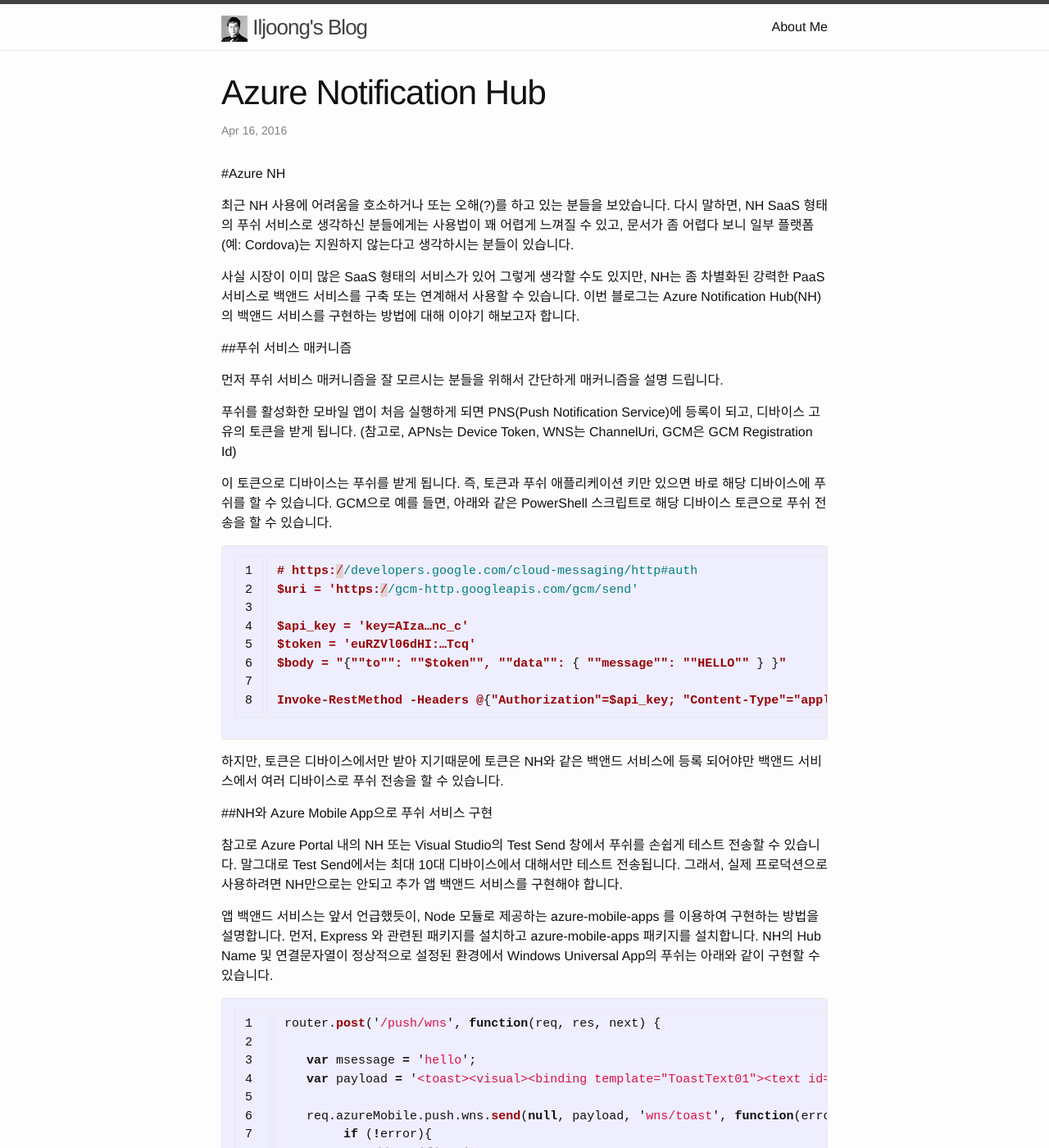
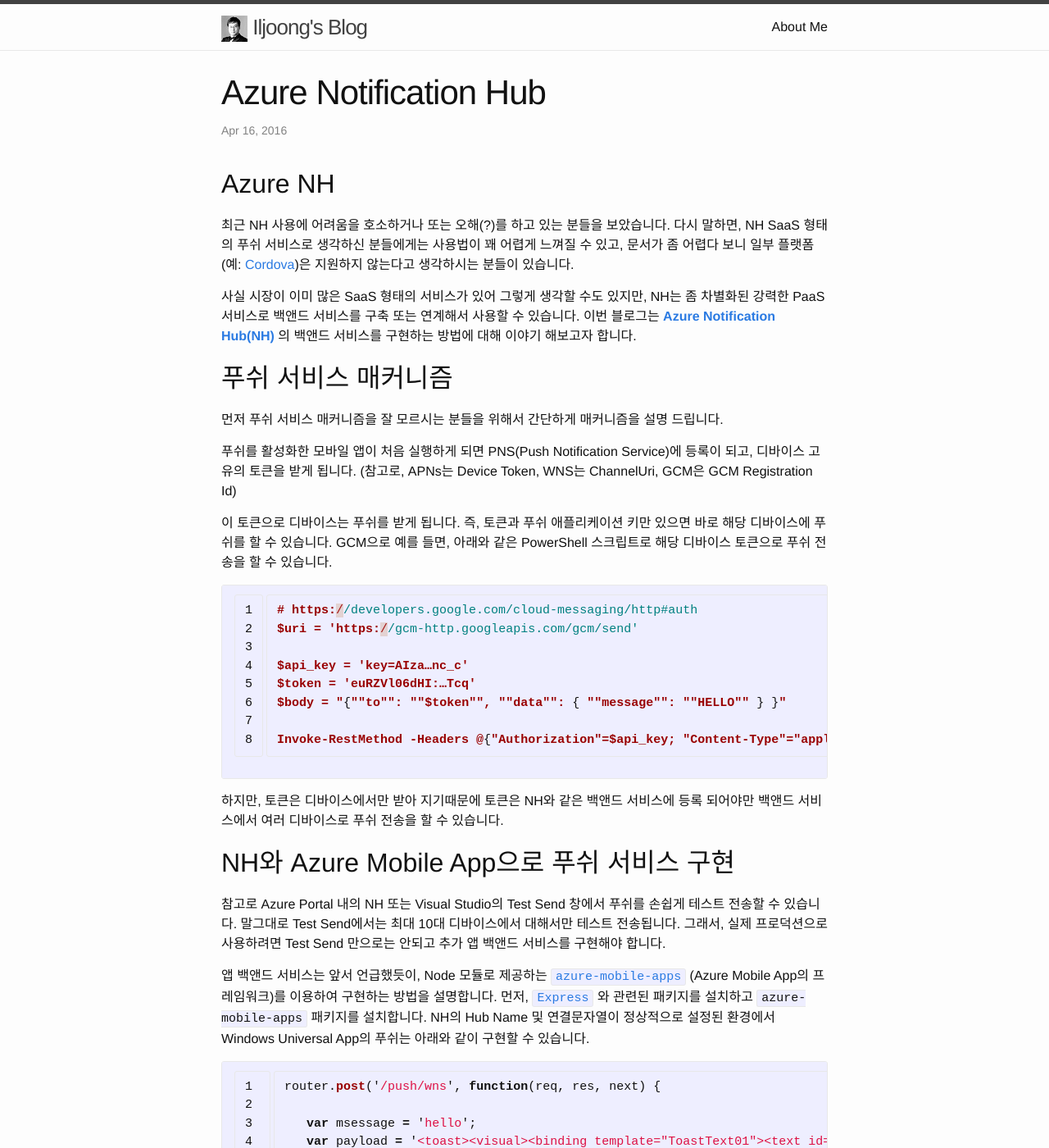
Before and after one commit to iljoong/iljoong.github.io, a Jekyll site: the page built from _posts/2016-04-16-Github-NHDemo.md, in a window 1280 px wide and 1400 px high. Shown: the whole window at 82% size. Built offline with Jekyll 4.4.1, drawn with Linux system fonts in a browser that asks for light colours; some of the changed text lies outside the part shown.

Commit message:
improve doc 20160417

```diff
--- a/_posts/2016-04-16-Github-NHDemo.md
+++ b/_posts/2016-04-16-Github-NHDemo.md
@@ -5,13 +5,13 @@ date:   2016-04-16 09:00:00 +0000
 categories: project
 ---
 
-#Azure NH
+## Azure NH
 
-최근 NH 사용에 어려움을 호소하거나 또는 오해(?)를 하고 있는 분들을 보았습니다. 다시 말하면, NH SaaS 형태의 푸쉬 서비스로 생각하신 분들에게는 사용법이 꽤 어렵게 느껴질 수 있고, 문서가 좀 어렵다 보니 일부 플랫폼(예: Cordova)는 지원하지 않는다고 생각하시는 분들이 있습니다.
+최근 NH 사용에 어려움을 호소하거나 또는 오해(?)를 하고 있는 분들을 보았습니다. 다시 말하면, NH SaaS 형태의 푸쉬 서비스로 생각하신 분들에게는 사용법이 꽤 어렵게 느껴질 수 있고, 문서가 좀 어렵다 보니 일부 플랫폼(예: [Cordova](http://cordova.apache.org/))은 지원하지 않는다고 생각하시는 분들이 있습니다.
 
-사실 시장이 이미 많은 SaaS 형태의 서비스가 있어 그렇게 생각할 수도 있지만, NH는 좀 차별화된 강력한 PaaS 서비스로 백앤드 서비스를 구축 또는 연계해서 사용할 수 있습니다. 이번 블로그는 Azure Notification Hub(NH) 의 백앤드 서비스를 구현하는 방법에 대해 이야기 해보고자 합니다.
+사실 시장이 이미 많은 SaaS 형태의 서비스가 있어 그렇게 생각할 수도 있지만, NH는 좀 차별화된 강력한 PaaS 서비스로 백앤드 서비스를 구축 또는 연계해서 사용할 수 있습니다. 이번 블로그는 [**Azure Notification Hub(NH)**](https://azure.microsoft.com/services/notification-hubs/) 의 백앤드 서비스를 구현하는 방법에 대해 이야기 해보고자 합니다.
 
-##푸쉬 서비스 매커니즘
+## 푸쉬 서비스 매커니즘
 
 먼저 푸쉬 서비스 매커니즘을 잘 모르시는 분들을 위해서 간단하게 매커니즘을 설명 드립니다.
 
@@ -32,11 +32,11 @@ Invoke-RestMethod -Headers @{"Authorization"=$api_key; "Content-Type"="applicati
 
 하지만, 토큰은 디바이스에서만 받아 지기때문에 토큰은 NH와 같은 백앤드 서비스에 등록 되어야만 백앤드 서비스에서 여러 디바이스로 푸쉬 전송을 할 수 있습니다.
 
-##NH와 Azure Mobile App으로 푸쉬 서비스 구현
+## NH와 Azure Mobile App으로 푸쉬 서비스 구현
 
-참고로 Azure Portal 내의 NH 또는 Visual Studio의 Test Send 창에서 푸쉬를 손쉽게 테스트 전송할 수 있습니다. 말그대로 Test Send에서는 최대 10대 디바이스에서 대해서만 테스트 전송됩니다. 그래서, 실제 프로덕션으로 사용하려면 NH만으로는 안되고 추가 앱 백앤드 서비스를 구현해야 합니다.
+참고로 Azure Portal 내의 NH 또는 Visual Studio의 Test Send 창에서 푸쉬를 손쉽게 테스트 전송할 수 있습니다. 말그대로 Test Send에서는 최대 10대 디바이스에서 대해서만 테스트 전송됩니다. 그래서, 실제 프로덕션으로 사용하려면 Test Send 만으로는 안되고 추가 앱 백앤드 서비스를 구현해야 합니다.
 
-앱 백앤드 서비스는 앞서 언급했듯이, Node 모듈로 제공하는 azure-mobile-apps 를 이용하여 구현하는 방법을 설명합니다. 먼저, Express 와 관련된 패키지를 설치하고 azure-mobile-apps 패키지를 설치합니다. NH의 Hub Name 및 연결문자열이 정상적으로 설정된 환경에서 Windows Universal App의 푸쉬는 아래와 같이 구현할 수 있습니다.
+앱 백앤드 서비스는 앞서 언급했듯이, Node 모듈로 제공하는 [`azure-mobile-apps`](https://www.npmjs.com/package/generator-azure-mobile-apps) (Azure Mobile App의 프레임워크)를 이용하여 구현하는 방법을 설명합니다. 먼저, [`Express`](http://expressjs.com/) 와 관련된 패키지를 설치하고 `azure-mobile-apps` 패키지를 설치합니다. NH의 Hub Name 및 연결문자열이 정상적으로 설정된 환경에서 Windows Universal App의 푸쉬는 아래와 같이 구현할 수 있습니다.
 
 {% highlight js linenos %}
 router.post('/push/wns', function(req, res, next) {
@@ -56,22 +56,22 @@ router.post('/push/wns', function(req, res, next) {
 }
 {% endhighlight linenos %}
 
-GCM, APNs는 `push.wns.send` 대신, 각각 `push.gcm.send`와 `push.apns.send`를 사용하면 됩니다. push 객체의 문서는 아래의 URL을 참고하시기 바랍니다. Azure Mobile Services의 문서이지만 Azure Mobile Apps와 동일한 것으로 추정됩니다.
+GCM, APNs는 `push.wns.send` 대신, 각각 `push.gcm.send`와 `push.apns.send`를 사용하면 됩니다. `push` 객체의 문서는 아래의 URL을 참고하시기 바랍니다. Azure Mobile Services의 문서이지만 Azure Mobile Apps와 동일한 것으로 추정됩니다.
 
 [https://msdn.microsoft.com/en-us/library/azure/jj554217.aspx](https://msdn.microsoft.com/en-us/library/azure/jj554217.aspx)
 
 아래는 디바이스 등록과 푸쉬 전송의 다이어그램입니다.
 ![Push Flow](https://i-msdn.sec.s-msft.com/dynimg/IC702622.png)
 
-##템플릿과 태그 사용
+## 템플릿과 태그 사용
 
 템플릿을 간단하게 설명하면, 각 PNS에 푸쉬 메시지를 전송하는 하는 것이 아니라, 각 PNS 고유의 메시지 형식을 미리 맞춰 저장하고 단일화된 메시지 형식으로 전송하는 방법입니다. 단일화된 메시지 형식뿐만 아니라 개인화된 메시지를 전송하는데 사용할 수 있습니다. 태그는 말 그대로 해당 태그가 지정된 디바이스만 전송하는 일종의 라우팅 방법입니다.
 
 ![Template](https://i-msdn.sec.s-msft.com/dynimg/IC702621.png)
 
-NH을 사용하는 이유가 단순히 푸쉬 전송이라면 다른 서비스를 사용하는 것이 나을 수도 있습니다. 템플릿과 태그를 사용하는 것이 진정한 NH 사용의 목적이지만, 생각만큼 쉽지가 않았습니다. 일단 문서가 기능 중심 설명이 대부분이고, 구현 방법의 내용은 전무하다 싶더군요. 일단, 푸쉬 서비스의 이해가 없이 단순하게 접근했는데, 시간이 걸리긴 했지만, 덕분에 각 플랫폼 별 푸쉬 서비스에 이해를 하게 되는 소득(?)을 얻었습니다.
+NH을 사용하는 이유가 단순히 푸쉬 전송이라면 다른 서비스를 사용하는 것이 나을 수도 있습니다. 템플릿과 태그를 사용하는 것이 진정한 NH 사용의 목적이지만, 생각만큼 쉽지가 않았습니다. 일단 문서가 기능 중심 설명이 대부분이고, 구현 방법의 내용은 전무하다 싶더군요. 일단, 푸쉬 서비스의 이해가 없이 단순하게 접근했다가, 시간이 걸리긴 했지만, 덕분에 각 플랫폼 별 푸쉬 서비스에 이해를 하게 되는 소득(?)을 얻었습니다.
 
-앞서 푸쉬 서비스 매커니즘을 설명 드린 것처럼 모바일 앱들은 PNS에 연결 시 받은 토큰을 NH에 SDK나 REST API로 등록하게 되며, 등록된 디바이스는 고유의 RegistrationId로 관리됩니다. 물론 등록, 템플릿 및 태그 설정은 SDK로 클라이언트 사이드에서 할 수 있지만, 백앤드 사이드에서 실행하는 것을 보안적으로 관리적으로 권장하고 있습니다.
+앞서 푸쉬 서비스 매커니즘을 설명 드린 것처럼 모바일 앱들은 PNS에 연결 시 받은 토큰을 NH에 SDK나 REST API로 등록하게 되며, 등록된 디바이스는 고유의 `RegistrationId`로 관리됩니다. 물론 등록, 템플릿 및 태그 설정은 SDK로 클라이언트 사이드에서 할 수 있지만, 백앤드 사이드에서 실행하는 것을 보안적으로 관리적으로 권장하고 있습니다.
 
 NH에 등록된 디바이스 리스트를 표시하는 방법은 아래와 같이 구현할 수 있습니다.
 
@@ -95,9 +95,9 @@ router.get('/home', function(req, res, next) {
 
 [https://msdn.microsoft.com/en-us/library/azure/mt621169.aspx](https://msdn.microsoft.com/en-us/library/azure/mt621169.aspx)
 
-`InstallationId`를 찾아 보면 Registration 정보의 Tags 속성에 하나 태그 값으로 저장이 됩니다. 아마도 NH가 초기 개발될 때 만들어진 방식이 아니고 이후에 만들어진 방식인 것 같습니다. 아쉽게도 `InstallationId`를 가져오기 위해서는 태그 값을 읽고 파싱하는 코드가 필요합니다.
+`InstallationId`를 찾아 보면 Registration 정보의 Tags 속성에 하나의 태그 값으로 저장이 됩니다. 아마도 NH가 초기 개발될 때 만들어진 방식이 아니고 이후에 만들어진 방식인 것 같습니다. 아쉽게도 `InstallationId`를 가져오기 위해서는 태그 값을 읽고 파싱하는 코드가 필요합니다.
 
-또 하나의 이슈는 `InstallationId`를 이용하는 REST API는 `azure-mobile-apps` 패키지가 아직 지원을 하지 않고 별도의 구현을 해야 합니다. 즉, NH 연결문자열 접근, SAS 토큰키 생성 및 원시적인 REST API 호출(예를 들어 `Request` 패키지를 이용)을 구현해야 합니다. 그래서, azure-mobile-apps 패키지 소스 코드를 뒤져보고 분석하여 (물론 수많은 시행오차는 덤으로) 간단한 방법을 찾았습니다.
+또 하나의 이슈는 `InstallationId`를 이용하는 REST API는 `azure-mobile-apps` 패키지가 아직 지원을 하지 않고 별도의 구현을 해야 합니다. 즉, NH 연결문자열 접근, SAS 토큰키 생성 및 원시적인 REST API 호출(예를 들어 [`request`](https://www.npmjs.com/package/request) 패키지를 이용)을 구현해야 합니다. 그래서, `azure-mobile-apps` 패키지 소스 코드를 뒤져보고 분석하여 (물론 수많은 시행오차는 덤으로) 간단한 방법을 찾았습니다.
 
 `WebResource`와 `_executeRequest`를 통해 REST API의 헤더 생성 및 호출을 간단하게 실행시킬 수 있습니다. `_executeRequest`의 응답이 기본으로 xml 형식이기 때문에 `webResource.rawResponse = true` 로 해야만 `InstallationId`가 사용하는 JSON 형식의 응답을 정상 처리할 수 있습니다.
 
@@ -131,4 +131,8 @@ router.post('/tag/', function(req, res, next) {
 
 [https://github.com/iljoong/nhubdemo](https://github.com/iljoong/nhubdemo)
 
+Demo 앱의 동작은 아래를 클릭하여 확인하세요
+[![Watch NHubDemo](https://img.youtube.com/vi/one4LxEUAQU/0.jpg)](https://youtu.be/one4LxEUAQU)
+
+
 /iljoong/
```
